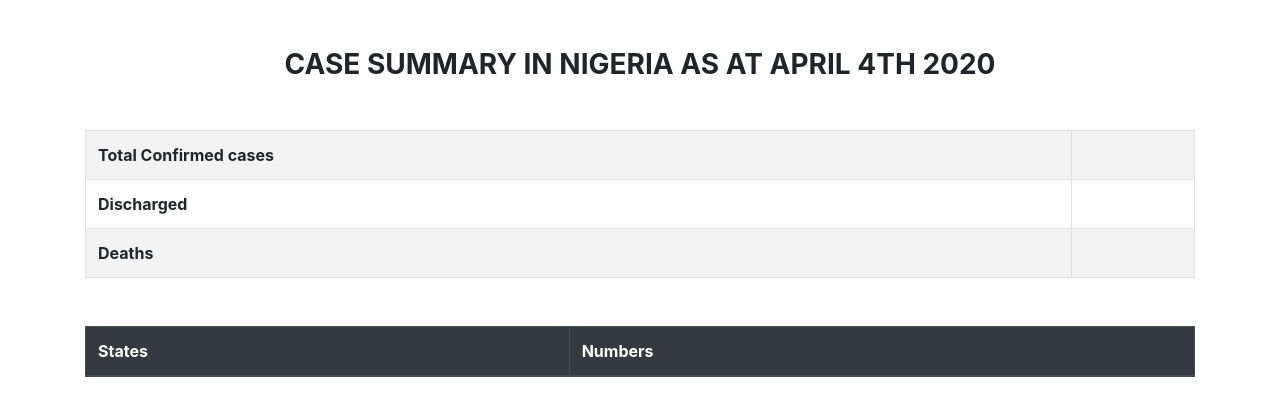
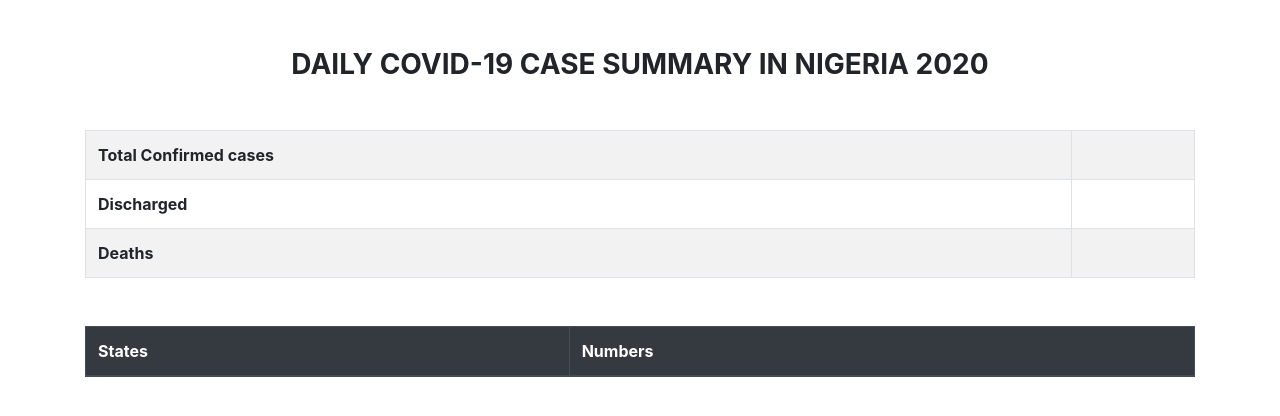
Before and after one commit to chunkingz/covid-19-Nigeria, a plain HTML site: page index.html in a window 1280 px wide. Drawn offline with nearby package versions, Linux system fonts and the light colour scheme; no server answers.

Commit message:
:syringe: update index

```diff
--- a/index.html
+++ b/index.html
@@ -13,7 +13,7 @@
 
 <div class="container">
 
-    <h3 class="text-center mt-5 mb-5"><b>CASE SUMMARY IN NIGERIA AS AT APRIL 4TH 2020</b></h3>
+    <h3 class="text-center mt-5 mb-5"><b>DAILY COVID-19 CASE SUMMARY IN NIGERIA 2020</b></h3>
 
 
     <div class="table-responsive">
```
